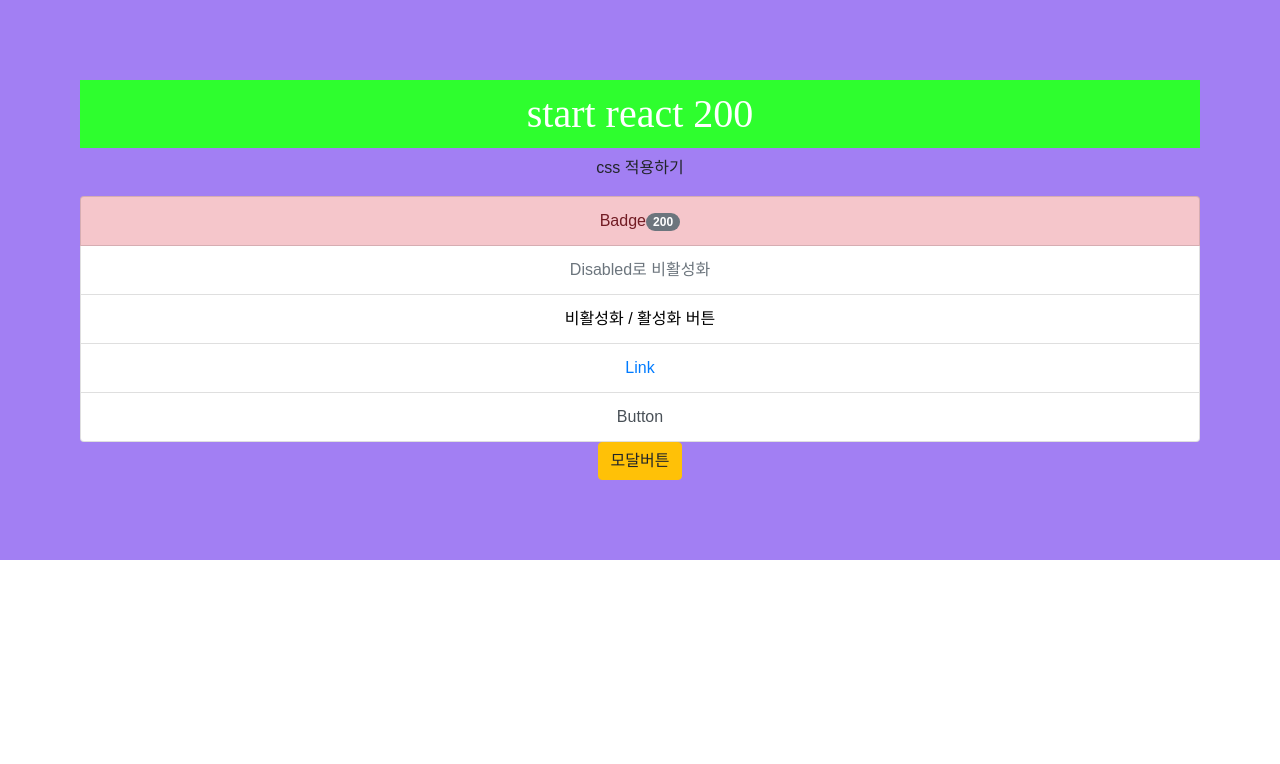
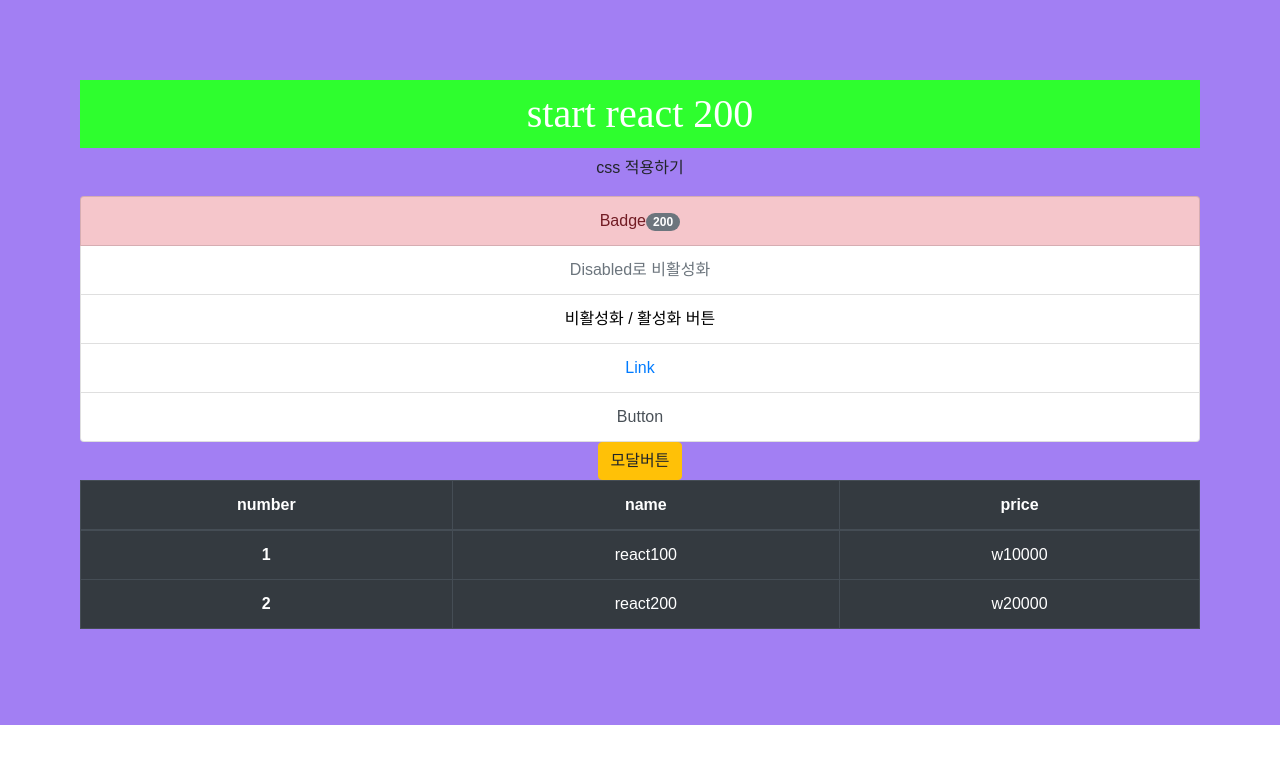
Before and after one commit to unow30/react200, a React (Create React App) app: page / in a window 1280 px wide. Shown: the top 764 px of the page. Built offline with nearby package versions, Linux system fonts and the light colour scheme.

Commit message:
R054_ReactstrapTable R054_ReactstrapTable

```diff
--- a/src/App.js
+++ b/src/App.js
@@ -4,6 +4,7 @@ import React from "react";
 // import ReactstrapForm from "./reactstrap/R044_ReactstrapForm";
 import ListGroup from "./reactstrap/R047_ReactstrapListGroup";
 import Modal from "./reactstrap/R048_ReactstrapModal";
+import Table from "./reactstrap/R054_ReactstrapTable";
 import "./styles.css";
 import "bootstrap/dist/css/bootstrap.css";
 
@@ -17,6 +18,7 @@ export default function App() {
       {/* <ReactstrapCollapse />
       <ReactstarpFade />
       <ReactstrapForm /> */}
+      <Table />
     </div>
   );
 }
--- a/src/reactstrap/R048_ReactstrapModal.js
+++ b/src/reactstrap/R048_ReactstrapModal.js
@@ -10,7 +10,6 @@ class R048_ReactstrapModal extends Component {
 
   toggle = (e) => {
     this.setState({ modal: !this.state.modal });
-    this.setResponse({ item: "isreal" });
   };
   /**
    * setState 반복을 막으려면?
--- /dev/null
+++ b/src/reactstrap/R054_ReactstrapTable.js
@@ -0,0 +1,35 @@
+import React, { Component } from "react";
+import { Table } from "reactstrap";
+
+export default class R054_ReactstrapTable extends Component {
+  render() {
+    /* <Table dark bordered> */
+    /* <Table striped hover> */
+
+    /* <Table borderless size="sm"> */
+
+    return (
+      <Table dark bordered>
+        <thead>
+          <tr>
+            <th>number</th>
+            <th>name</th>
+            <th>price</th>
+          </tr>
+        </thead>
+        <tbody>
+          <tr>
+            <th scope="row">1</th>
+            <td>react100</td>
+            <td>w10000</td>
+          </tr>
+          <tr>
+            <th scope="row">2</th>
+            <td>react200</td>
+            <td>w20000</td>
+          </tr>
+        </tbody>
+      </Table>
+    );
+  }
+}
```
